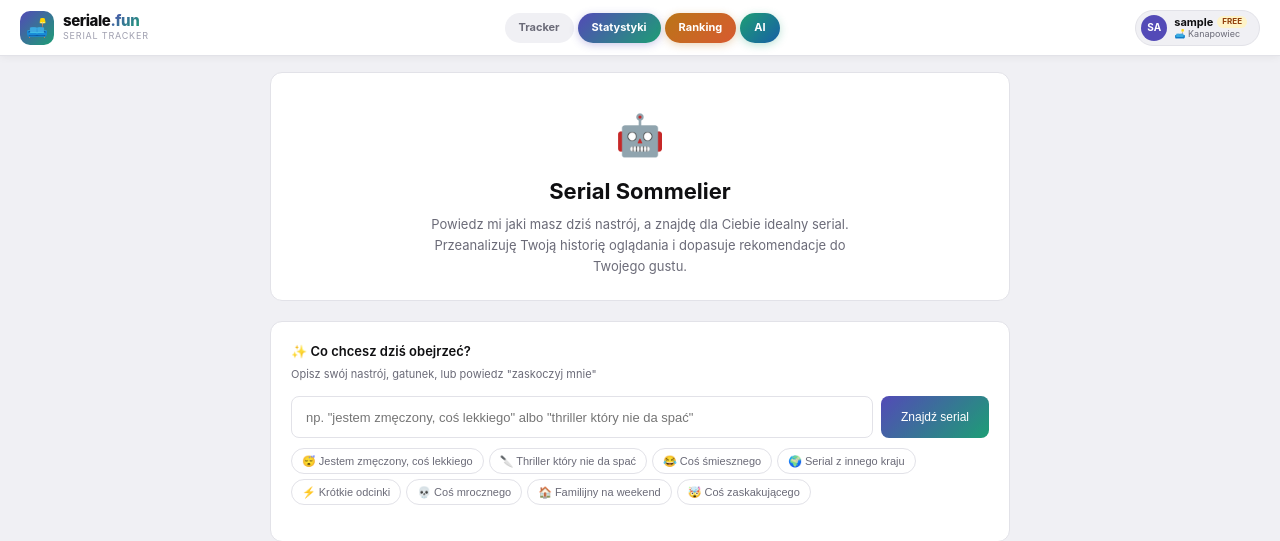
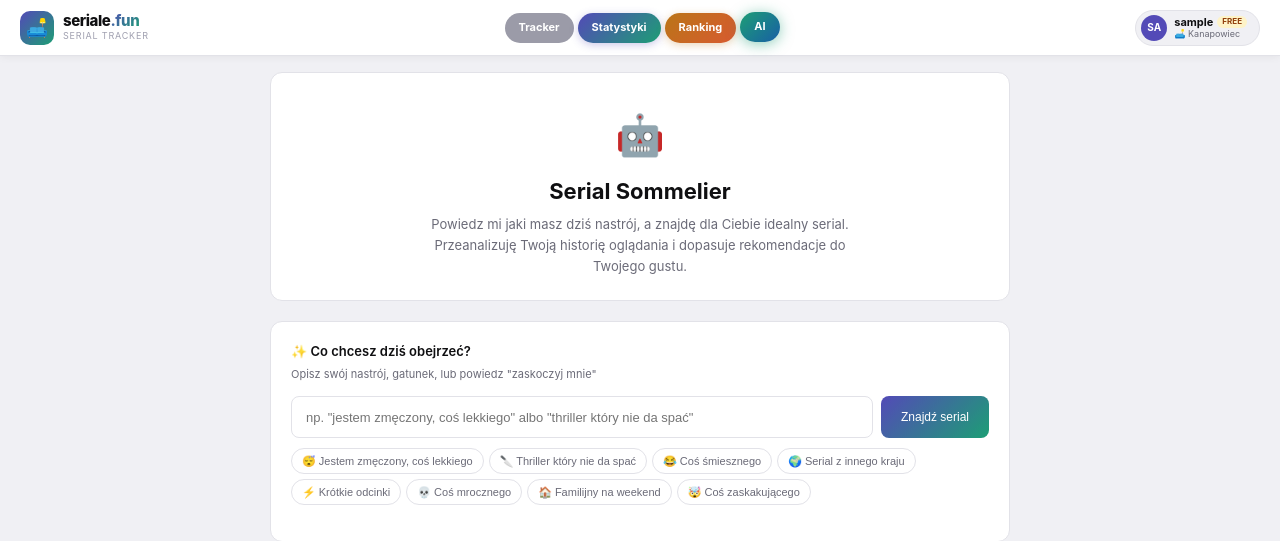
Before and after one commit to MarcinCeg/kanapowiec-v2, a Flask app: page /ai in a window 1280 px wide. Shown: the top 541 px of the page. Run offline with Flask 3, Linux system fonts and the light colour scheme; the visitor is signed in with stand-in values (Sample User, id 1).

Commit message:
Update base.html

```diff
--- a/templates/base.html
+++ b/templates/base.html
@@ -28,19 +28,22 @@ nav{background:var(--s);border-bottom:1px solid var(--border);padding:0 20px;hei
 
 /* Desktop nav tabs — floating pills z cieniem */
 .nav-center{display:flex;gap:4px;align-items:center}
-.nav-tab{height:30px;padding:0 14px;border-radius:15px;border:none;font-size:11px;font-weight:700;cursor:pointer;text-decoration:none;display:inline-flex;align-items:center;white-space:nowrap;transition:all .15s}
+.nav-tab{height:30px;padding:0 14px;border-radius:15px;border:none;font-size:11px;font-weight:700;cursor:pointer;text-decoration:none;display:inline-flex;align-items:center;white-space:nowrap;transition:all .15s;color:#fff}
 .nav-tab:hover{opacity:.88;transform:translateY(-1px)}
 .nav-tab:active{transform:translateY(0)}
-/* Tracker */
-.nav-tab.tracker-tab{background:var(--bg);color:var(--m);box-shadow:none}
-.nav-tab.tracker-tab:hover{background:#e4e4ec;color:var(--t)}
-.nav-tab.tracker-tab.active{background:var(--t);color:#fff;box-shadow:0 2px 8px rgba(0,0,0,.2)}
+/* Tracker — szary nieaktywny, czarny aktywny */
+.nav-tab.tracker-tab{background:#9b9ba8;color:#fff}
+.nav-tab.tracker-tab:hover{background:#6b6b78}
+.nav-tab.tracker-tab.active{background:#0f0f11;color:#fff;box-shadow:0 2px 10px rgba(0,0,0,.3)}
 /* Statystyki */
 .nav-tab.stats-tab{background:linear-gradient(135deg,var(--purple),var(--teal));color:#fff;box-shadow:0 2px 8px rgba(83,74,183,.3)}
+.nav-tab.stats-tab.active{box-shadow:0 2px 14px rgba(83,74,183,.5);transform:translateY(-1px)}
 /* Ranking */
 .nav-tab.ranking-tab{background:linear-gradient(135deg,#BA7517,#D85A30);color:#fff;box-shadow:0 2px 8px rgba(186,117,23,.3)}
+.nav-tab.ranking-tab.active{box-shadow:0 2px 14px rgba(186,117,23,.5);transform:translateY(-1px)}
 /* AI */
 .nav-tab.ai-tab{background:linear-gradient(135deg,#1D9E75,#185FA5);color:#fff;box-shadow:0 2px 8px rgba(29,158,117,.3)}
+.nav-tab.ai-tab.active{box-shadow:0 2px 14px rgba(29,158,117,.5);transform:translateY(-1px)}
 
 .nav-right{display:flex;align-items:center;gap:8px}
 
```
